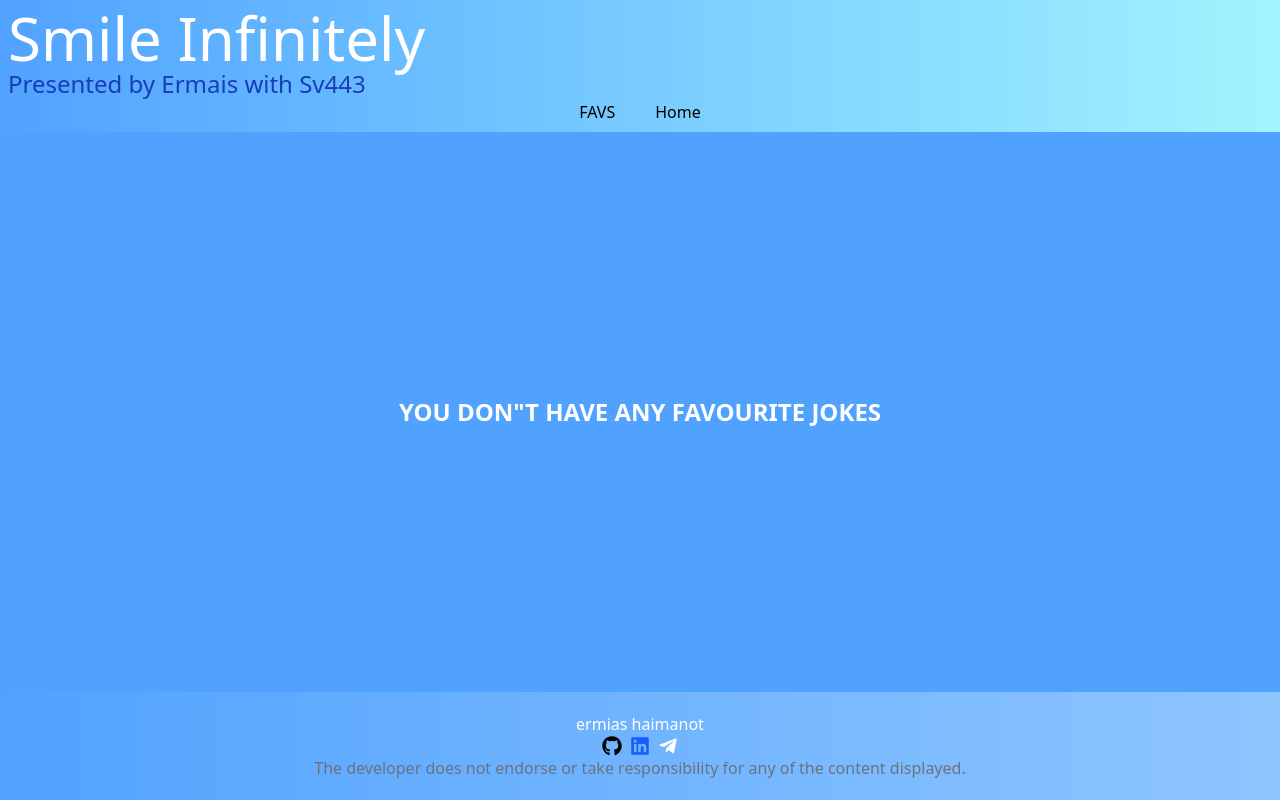
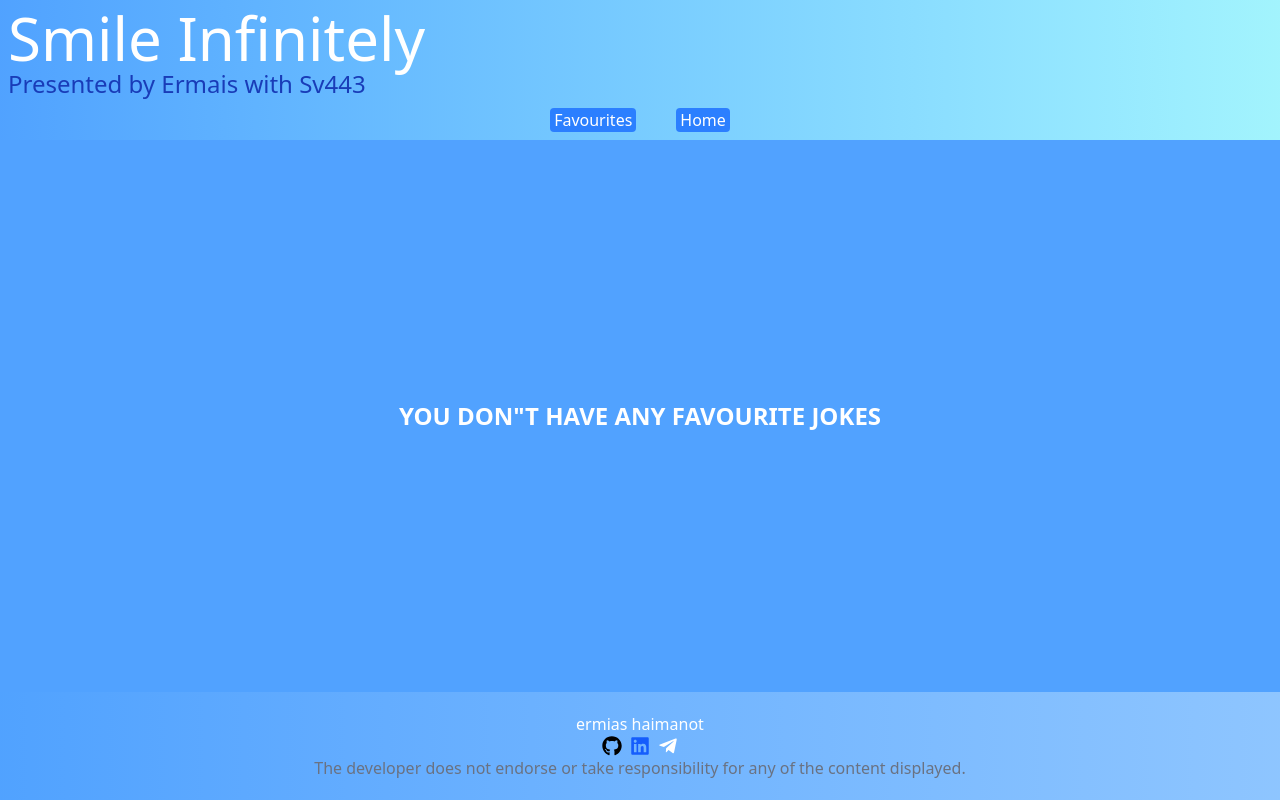
Before and after one commit to Ermi-haimi/joke-generator, a React (Vite) app: page /favourites in a window 1280 px wide. Built offline with nearby package versions, Linux system fonts and the light colour scheme.

Commit message:
Reapply "styled the home and favourite button and favourite page with nothing to show"
This reverts commit 84da6bf62a1eb8e3e1ba56ae978188a4bfa9f36d.

```diff
--- a/src/Header.jsx
+++ b/src/Header.jsx
@@ -5,9 +5,11 @@ function Header() {
     <div className="bg-linear-to-r from-blue-400 to-cyan-200 p-2">
       <h1 className="text-6xl text-white ">Smile Infinitely</h1>
       <p className="text-2xl text-blue-800">Presented by Ermais with Sv443</p>
-      <div className="flex justify-center gap-10">
-        <Link to="/favourites">FAVS</Link>
-        <Link to="/">Home</Link>
+      <div className="flex justify-center gap-10 *:bg-blue-500 *:text-white *:px-1 *:rounded-sm *:hover:opacity-90 mt-2">
+        <Link to="/favourites">Favourites</Link>
+        <Link to="/" className="">
+          Home
+        </Link>
       </div>
     </div>
   );
```
